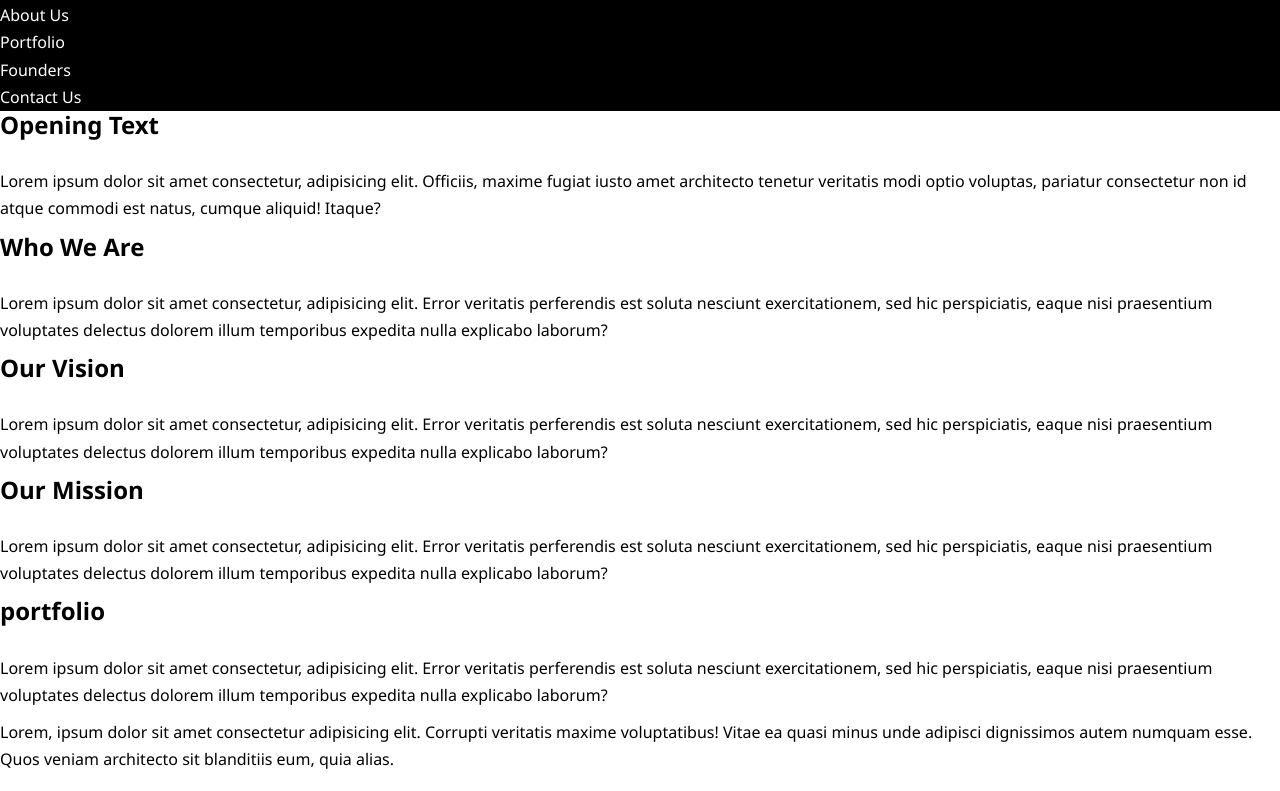
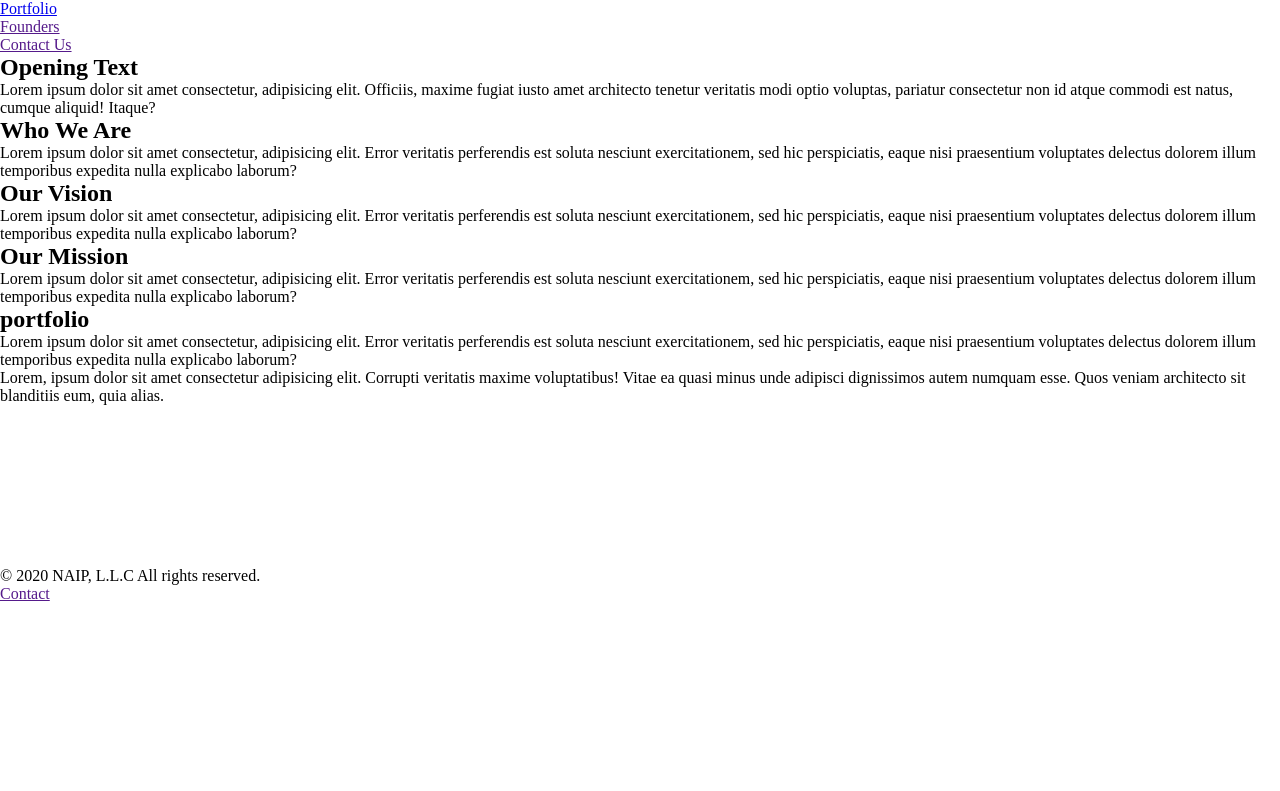
Before and after one commit to Nnaman1/Venture_Capital_Site, a plain HTML site: page index.html in a window 1280 px wide. Shown: the part 45-836 px from the top of the page. After the commit the page ends 800 px from the top, so only its background shows below. Drawn offline with Linux system fonts and the light colour scheme.

```diff
--- a/styles.css
+++ b/styles.css
@@ -3,27 +3,3 @@
     padding: 0;
     box-sizing: border-box;
 }
-
-html, body {
-    font-family:'Segoe UI', Tahoma, Geneva, Verdana, sans-serif;
-    line-height: 1.7em;
-}
-
-a {
-    color: white;
-    text-decoration: none;
-}
-
-h1 {
-    padding-bottom: 20px;
-}
-
-p {
-    margin: 10px 0;
-}
-
-#navbar {
-    background: black;
-    color: white;
-    overflow: auto;
-}
```
